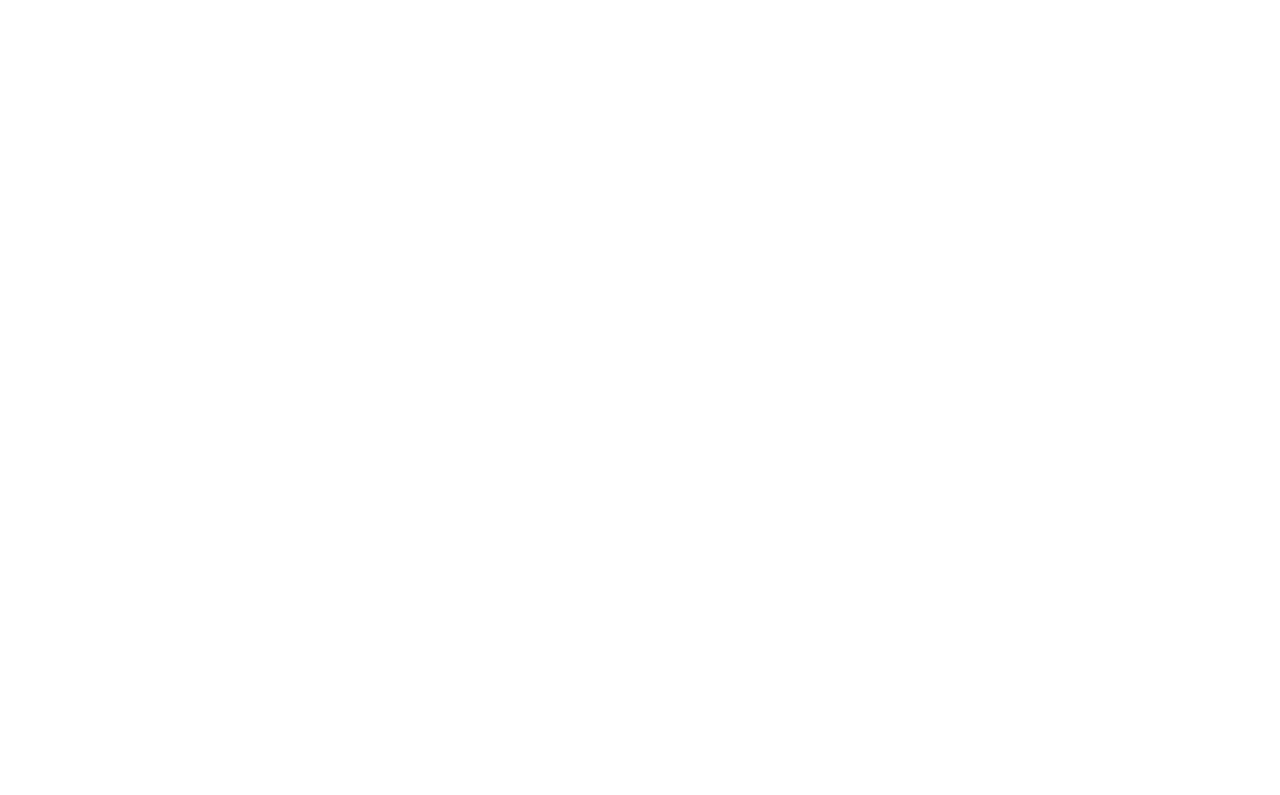
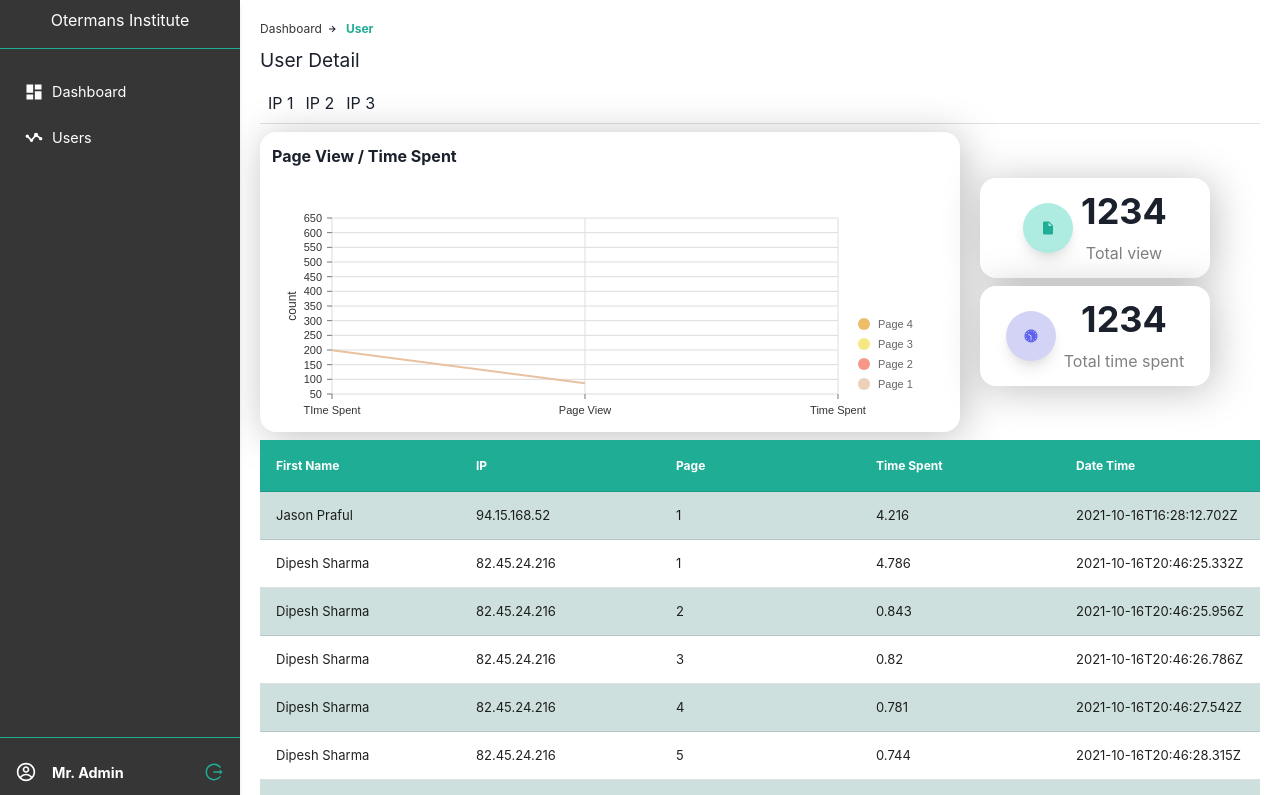
Before and after one commit to Sun-Deep/OI-Dashboard, a React (Create React App) app: page /user in a window 1280 px wide. Before the commit this address had no page. Shown: the top 795 px of the page. Built offline with nearby package versions, Linux system fonts and the light colour scheme.

Commit message:
user details ui

```diff
--- a/src/App.js
+++ b/src/App.js
@@ -1,6 +1,7 @@
 import { BrowserRouter as Router, Routes, Route } from 'react-router-dom'
 import MainDashborad from "./screens/MainDashborad";
 import Users from './screens/Users';
+import UserDetail from './screens/Users/UserDetail';
 
 
 function App() {
@@ -9,6 +10,7 @@
      <Routes>
        <Route path='/' element={<MainDashborad />}></Route>
        <Route path='/users' element={<Users />}></Route>
+       <Route path='/user' element={<UserDetail />}></Route>
      </Routes>
    </Router>
   );
--- a/src/screens/MainDashborad/index.js
+++ b/src/screens/MainDashborad/index.js
@@ -1,4 +1,4 @@
-import { Box, Flex, Heading, Text, VStack } from "@chakra-ui/layout"
+import { Flex, Heading, Text, VStack } from "@chakra-ui/layout"
 import { ResponsivePie } from "@nivo/pie"
 import { ResponsiveBar } from '@nivo/bar'
 import { ResponsiveLine } from '@nivo/line'
@@ -337,9 +337,6 @@
                 </VStack>
          </OICard>
         </VStack>
-
-
-
       </Flex>
     </VStack>
 }
--- /dev/null
+++ b/src/screens/Users/UserDetail.js
@@ -0,0 +1,223 @@
+import { Box, Flex, Heading, Text, VStack } from "@chakra-ui/layout"
+
+import BreadCrumb from "../../components/BreadCrumb"
+import ScreenHeading from "../../components/ScreenHeading";
+import WithNavigation from "../../utils/WithNavigation"
+import { data } from '../../data'
+import { useEffect, useState } from "react";
+import { Link } from "react-router-dom";
+import OICard from "../../components/OICard";
+import { ResponsiveLine } from '@nivo/line'
+import { IoMdClock, IoMdDocument } from 'react-icons/io'
+import Icon from "@chakra-ui/icon";
+import { data as line } from "../../mockup/line"
+import OITable from "../../components/OITable";
+
+
+
+const columns = [
+    {
+        name: 'First Name',
+        selector: row => row.userId.firstName,
+        cell: row => {
+            return (
+                <Box
+                    _hover={{
+                        textDecoration: 'underline'
+                    }}
+                >
+                    <Link to={`/user?${row.userId.firstName}`}>
+                        {row.userId.firstName}
+                    </Link>
+                </Box>
+            )
+        }
+    },
+    {
+        name: 'IP',
+        selector: row => row.ip,
+    },
+    {
+        name: 'Page',
+        selector: row => row.page,
+    },
+    {
+        name: 'Time Spent',
+        selector: row => row.timespent
+    },
+    {
+        name: 'Date Time',
+        selector: row => row.datetime
+    }
+];
+
+
+
+
+const Users = () => {
+    const [listUsers, setListUsers] = useState([])
+
+    useEffect(() => {
+        let list = JSON.parse(JSON.stringify(data))
+        const unique = [...new Map(list.map(li => [li.userId.firstName, li])).values()]
+        setListUsers(unique)
+    }, [])
+
+    return <VStack
+        spacing={2}
+        align='stretch'
+        w='full'
+    >
+        <BreadCrumb
+            items={[
+                {
+                    title: 'Dashboard',
+                    link: '/',
+                    active: false
+                },
+                {
+                    title: 'User',
+                    link: '/users',
+                    active: true
+                }
+            ]}
+        />
+        <ScreenHeading title='User Detail' />
+       <Flex
+        gridGap={3}
+        borderBottom='1px solid #e1e1e1'
+        p={2}
+        flexWrap='wrap'
+       >
+           <Text>IP 1</Text>
+           <Text>IP 2</Text>
+           <Text>IP 3</Text>
+       </Flex>
+
+       <Flex
+        gridGap={5}
+        mt={10}
+        flexDir={['column', 'column', 'column', 'row']}
+        mb={10}
+      >
+
+        <OICard h='300px' w={['auto', 'auto', 'auto', '70%']}>
+          <Text
+            fontWeight='bold'
+          >
+              Page View / Time Spent
+          </Text>
+          <ResponsiveLine
+            data={line}
+            margin={{ top: 50, right: 110, bottom: 50, left: 60 }}
+            xScale={{ type: 'point' }}
+            yScale={{ type: 'linear', min: 'auto', max: 'auto', stacked: true, reverse: false }}
+            yFormat=" >-.2f"
+            axisTop={null}
+            axisRight={null}
+            axisLeft={{
+                orient: 'left',
+                tickSize: 5,
+                tickPadding: 5,
+                tickRotation: 0,
+                legend: 'count',
+                legendOffset: -40,
+                legendPosition: 'middle'
+            }}
+            pointSize={10}
+            pointColor={{ theme: 'background' }}
+            pointBorderWidth={2}
+            pointBorderColor={{ from: 'serieColor' }}
+            pointLabelYOffset={-12}
+            useMesh={true}
+            legends={[
+                {
+                    anchor: 'bottom-right',
+                    direction: 'column',
+                    justify: false,
+                    translateX: 100,
+                    translateY: 0,
+                    itemsSpacing: 0,
+                    itemDirection: 'left-to-right',
+                    itemWidth: 80,
+                    itemHeight: 20,
+                    itemOpacity: 0.75,
+                    symbolSize: 12,
+                    symbolShape: 'circle',
+                    symbolBorderColor: 'rgba(0, 0, 0, .5)',
+                    effects: [
+                        {
+                            on: 'hover',
+                            style: {
+                                itemBackground: 'rgba(0, 0, 0, .03)',
+                                itemOpacity: 1
+                            }
+                        }
+                    ]
+                }
+            ]}
+    />
+        </OICard>
+
+        <VStack
+            spacing={2}
+            alignSelf='center'
+        >
+            <OICard
+            d='flex'
+            justifyContent='center'
+            alignItems='center'
+            gridGap={2}
+            h='100px'
+            w='230px'
+        >
+         <Flex
+                bgColor='#AEEBE1'
+                h='50px'
+                w='50px'
+                borderRadius='50%'
+                justifyContent='center'
+                alignItems='center'
+                boxShadow='lg'
+            >
+                <Icon color='primary' as={IoMdDocument} />
+
+            </Flex>
+            <VStack>
+                    <Heading>1234</Heading>
+                    <Text color='gray'>Total view</Text>
+                </VStack>
+         </OICard>
+
+         <OICard
+            d='flex'
+            justifyContent='center'
+            alignItems='center'
+            gridGap={2}
+            h='100px'
+            w='230px'
+        >
+         <Flex
+                bgColor='#D3D3F5'
+                h='50px'
+                w='50px'
+                borderRadius='50%'
+                justifyContent='center'
+                alignItems='center'
+                boxShadow='lg'
+            >
+                <Icon color='#5D5FEF' as={IoMdClock} />
+
+            </Flex>
+            <VStack>
+                    <Heading>1234</Heading>
+                    <Text color='gray'>Total time spent</Text>
+                </VStack>
+         </OICard>
+        </VStack>
+      </Flex>
+      <OITable data={data} columns={columns} />
+    </VStack>
+}
+
+export default WithNavigation(Users)
--- a/src/screens/Users/index.js
+++ b/src/screens/Users/index.js
@@ -20,7 +20,7 @@
                         textDecoration: 'underline'
                     }}
                 >
-                    <Link to={`/user?${row.userId.firstName}`}>
+                    <Link to={`/user?user_name=${row.userId.firstName}`}>
                         {row.userId.firstName}
                     </Link>
                 </Box>
@@ -51,16 +51,12 @@
 const Users = () => {
     const [listUsers, setListUsers] = useState([])
 
-const onlyUnique = (value, index, self) => {
-    // console.log(value, index, self)
-    return self[index].userId.firstName !== value
-}
+    useEffect(() => {
+        let list = JSON.parse(JSON.stringify(data))
+        const unique = [...new Map(list.map(li => [li.userId.firstName, li])).values()]
+        setListUsers(unique)
+    }, [])
 
-useEffect(() => {
-    let list = JSON.parse(JSON.stringify(data))
-    const unique = [...new Map(list.map(li => [li.userId.firstName, li])).values()]
-    setListUsers(unique)
-}, [])
     return <VStack
         spacing={2}
         align='stretch'
```
